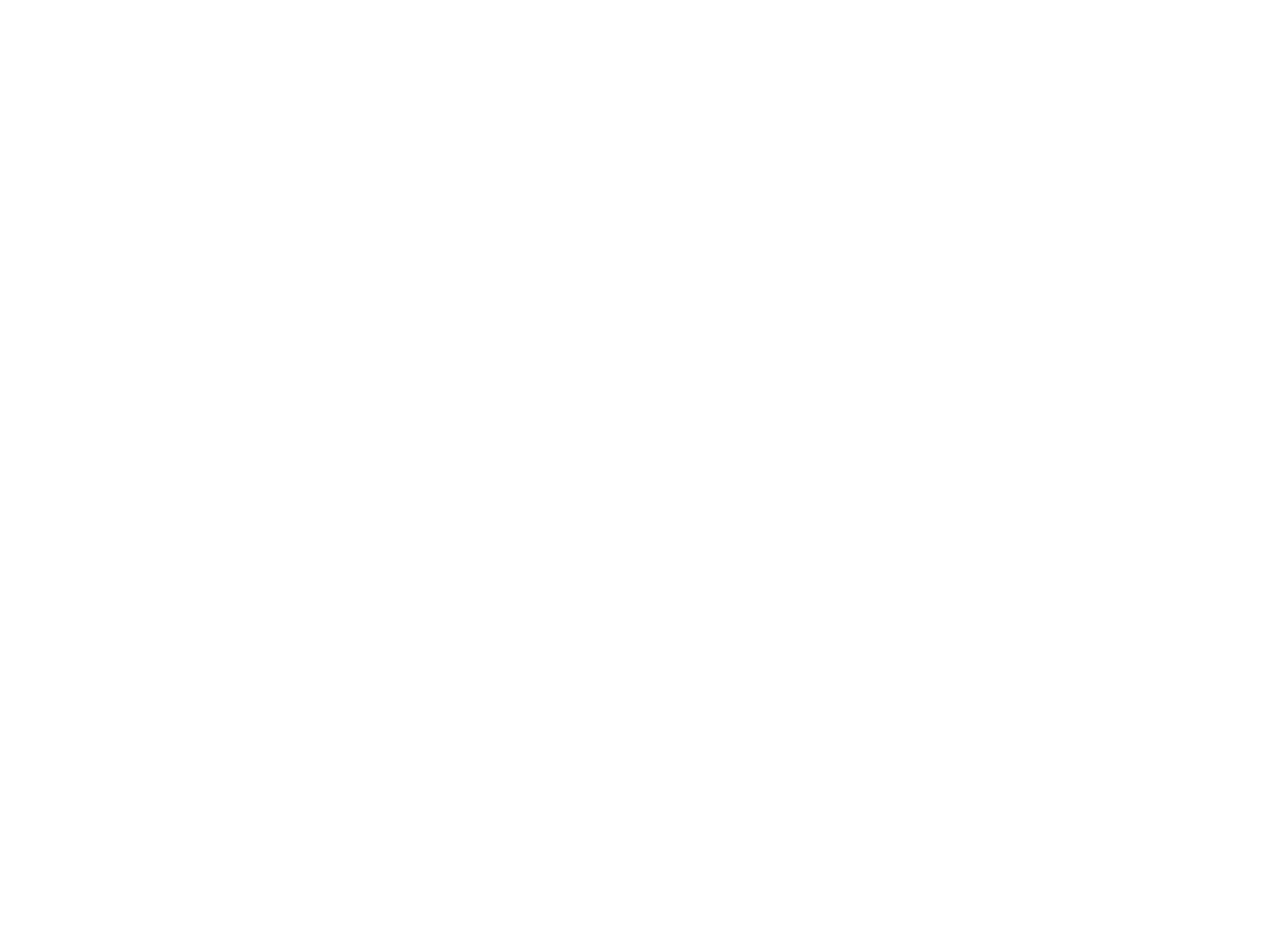
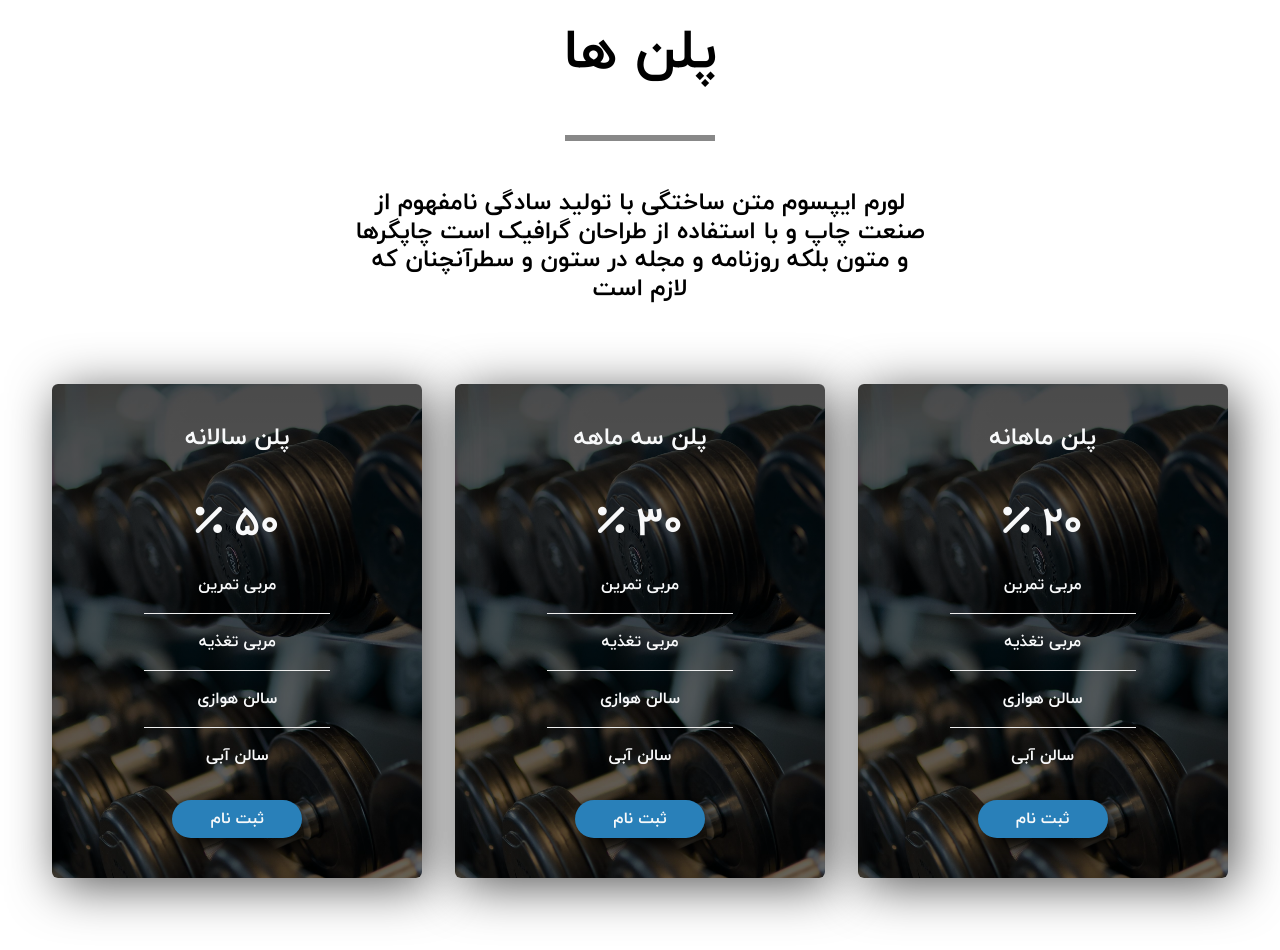
Before and after one commit to R-sedaghati/gym, a React (Create React App) app: page / in a window 1280 px wide. Shown: the part 5140-6090 px from the top of the page. Before the commit the page ends 5112 px from the top, so only its background shows below. Built offline with nearby package versions, Linux system fonts and the light colour scheme.

Commit message:
add membership in App

```diff
--- a/public/css/style.css
+++ b/public/css/style.css
@@ -201,7 +201,7 @@
 .card-2,
 .card-3 {
   background: linear-gradient(rgba(0, 0, 0, 0.7), rgba(0, 0, 0, 0.6)),
-    url(../../membership.jpg);
+    url(../membership.jpg);
   background-size: cover;
   box-shadow: 7px 8px 50px #555;
   max-width: 370px;
--- a/src/App.js
+++ b/src/App.js
@@ -3,6 +3,7 @@
 import Services from "./component/services";
 import Gallery from "./component/gallery";
 import Trainers from "./component/trainers";
+import Membership from "./component/membership";
 function App() {
   return (
     <>
@@ -11,6 +12,7 @@
       <Services />
       <Gallery />
       <Trainers />
+      <Membership />
     </>
   );
 }
--- /dev/null
+++ b/src/component/membership.jsx
@@ -0,0 +1,86 @@
+const Membership = () => {
+  return (
+    <>
+      {/* <!-- membership --> */}
+      <section>
+        <div className="container-fluid p-5 text-center">
+          {/* <!-- title --> */}
+          <div className="row text-center mb-5 justify-content-center">
+            <div className="col-xl-6 col-lg-8 col-md-10">
+              <h1 className="display-4 text-black">پلن ها</h1>
+              <div className="underline underline-dark my-5"></div>
+              <p className="lh-2 h4 text-black">
+                لورم ایپسوم متن ساختگی با تولید سادگی نامفهوم از صنعت چاپ و با
+                استفاده از طراحان گرافیک است چاپگرها و متون بلکه روزنامه و مجله
+                در ستون و سطرآنچنان که لازم است
+              </p>
+            </div>
+          </div>
+          {/* <!-- end of title --> */}
+          <div className="row">
+            <div className="col-lg-4">
+              <div className="card card-1 text-light py-4 my-4 border-0 mx-auto">
+                <div className="card-body">
+                  <h4 className="mb-5">پلن ماهانه</h4>
+                  <h1>
+                    ۲۰ <i className="fas fa-percent fa-sm"></i>
+                  </h1>
+                  <ul className="list-unstyled">
+                    <li className="py-3 card-list-item">مربی تمرین</li>
+                    <li className="py-3 card-list-item">مربی تغذیه</li>
+                    <li className="py-3 card-list-item">سالن هوازی</li>
+                    <li className="py-3 card-list-item border-0">سالن آبی</li>
+                  </ul>
+                  <a href="" className="btn membership-card-button text-light">
+                    ثبت نام
+                  </a>
+                </div>
+              </div>
+            </div>
+            <div className="col-lg-4">
+              <div className="card card-2 text-light py-4 my-4 border-0 mx-auto">
+                <div className="card-body">
+                  <h4 className="mb-5">پلن سه ماهه</h4>
+                  <h1>
+                    ۳۰ <i className="fas fa-percent fa-sm"></i>
+                  </h1>
+                  <ul className="list-unstyled">
+                    <li className="py-3 card-list-item">مربی تمرین</li>
+                    <li className="py-3 card-list-item">مربی تغذیه</li>
+                    <li className="py-3 card-list-item">سالن هوازی</li>
+                    <li className="py-3 card-list-item border-0">سالن آبی</li>
+                  </ul>
+                  <a href="" className="btn membership-card-button text-light">
+                    ثبت نام
+                  </a>
+                </div>
+              </div>
+            </div>
+            <div className="col-lg-4">
+              <div className="card card-3 text-light py-4 my-4 border-0 mx-auto">
+                <div className="card-body">
+                  <h4 className="mb-5">پلن سالانه</h4>
+                  <h1>
+                    ۵۰ <i className="fas fa-percent fa-sm"></i>
+                  </h1>
+                  <ul className="list-unstyled">
+                    <li className="py-3 card-list-item">مربی تمرین</li>
+                    <li className="py-3 card-list-item">مربی تغذیه</li>
+                    <li className="py-3 card-list-item">سالن هوازی</li>
+                    <li className="py-3 card-list-item border-0">سالن آبی</li>
+                  </ul>
+                  <a href="" className="btn membership-card-button text-light">
+                    ثبت نام
+                  </a>
+                </div>
+              </div>
+            </div>
+          </div>
+        </div>
+      </section>
+      {/* <!-- end of membership --> */}
+    </>
+  );
+};
+
+export default Membership;
```
Also changed, not shown: public/membership.jpg (renamed from src/images/membership.jpg).
